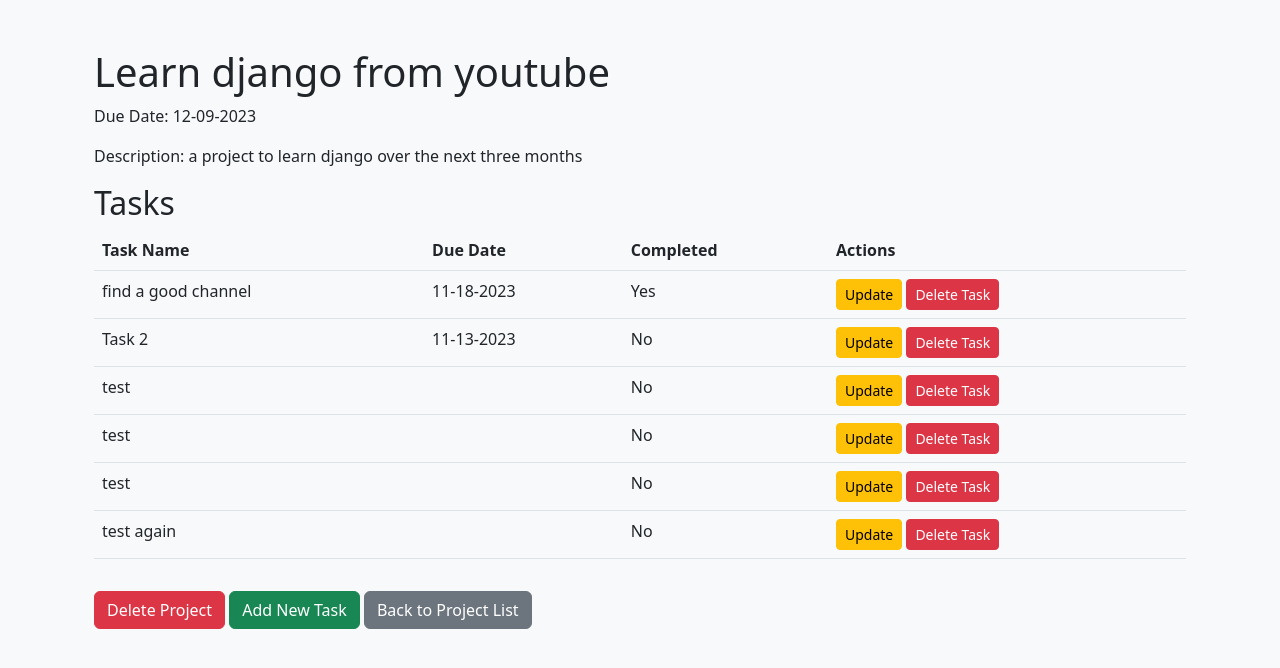
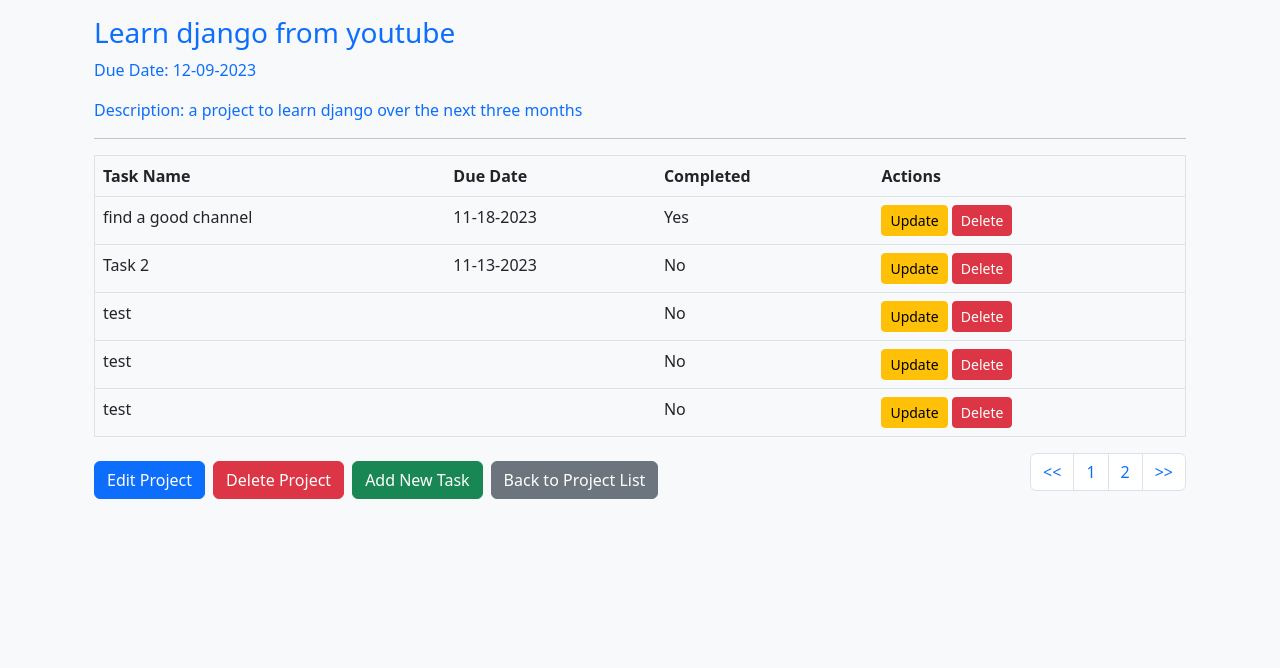
Before and after one commit to geoffreykithuku/django-project-manager-app, a Django app: page /projects/4/ in a window 1280 px wide. Shown: the part 56-724 px from the top of the page. Run offline with Django 4.2, Linux system fonts and the light colour scheme; data comes from the database, SQL or seed files in the repository; both versions use the stored data as it was after the commit.

Commit message:
add pagination

```diff
--- a/task_list/templates/project_detail.html
+++ b/task_list/templates/project_detail.html
@@ -1,13 +1,15 @@
-{% extends 'base.html' %}
-{% load humanize %}
-{% block content %}
-<div class="container mt-5">
-  <h1>{{ project.title }}</h1>
-  <p>Due Date: {{ project.due_date | date:"m-d-Y" }}</p>
-  <p>Description: {{ project.description }}</p>
+{% extends 'base.html' %} {% load humanize %} {% block content %}
+<div class="container mt-3">
+  <h2 class="h3 text-primary font-weight-bold">{{ project.title }}</h2>
+  <p class="font-weight-bold text-primary">
+    Due Date: {{ project.due_date | date:"m-d-Y" }}
+  </p>
+  <p class="font-weight-bold text-primary">
+    Description: {{ project.description }}
+  </p>
+  <hr />
 
-  <h2>Tasks</h2>
-  <table class="table table-responsive">
+  <table class="table table-responsive border">
     <thead>
       <tr>
         <th scope="col">Task Name</th>
@@ -23,7 +25,6 @@
         <td>{{ task.due_date|date:"m-d-Y" }}</td>
         <td>{% if task.completed %}Yes{% else %}No{% endif %}</td>
         <td>
-
           <a
             href="{% url 'task_update' project_id=project.id task_id=task.id %}"
             class="btn btn-warning btn-sm"
@@ -32,7 +33,7 @@
           <a
             href="{% url 'task_delete' project_id=project.id task_id=task.id %}"
             class="btn btn-danger btn-sm"
-            >Delete Task</a
+            >Delete</a
           >
         </td>
       </tr>
@@ -40,15 +41,65 @@
     </tbody>
   </table>
 
+  <div
+    class="d-flex flex-wrap gap-2 justify-content-between align-items-center w-100"
+  >
+    <div class="d-flex gap-2 flex-wrap">
+      <a
+        href="{% url 'project_update' project_id=project.id %}"
+        class="btn btn-primary"
+      >
+        Edit Project
+      </a>
       <!-- Button to delete the project -->
       <button
         type="button"
-    class="btn btn-danger mt-3"
+        class="btn btn-danger"
         data-bs-toggle="modal"
         data-bs-target="#deleteProjectModal"
       >
         Delete Project
       </button>
+
+      <a
+        href="{% url 'task_create' project_id=project.id %}"
+        class="btn btn-success"
+        >Add New Task</a
+      >
+
+      <a href="{% url 'project_list' %}" class="btn btn-secondary"
+        >Back to Project List</a
+      >
+    </div>
+    <nav aria-label="Page navigation example">
+      <ul class="pagination justify-content-end ms-auto">
+        <li class="page-item"><a class="page-link" href="?page=1"><<</a></li>
+        {% if tasks.has_previous %}
+        <li class="page-item">
+          <a class="page-link" href="?page={{tasks.previous_page_number}}"
+            >{{tasks.previous_page_number}}</a
+          >
+        </li>
+        {% endif %}
+
+        <li class="page-item">
+          <a class="page-link" href="?page={{tasks.number}}"
+            >{{ tasks.number}}</a
+          >
+        </li>
+        {% if tasks.has_next %}
+        <li class="page-item">
+          <a class="page-link" href="?page={{tasks.next_page_number}}"
+            >{{tasks.next_page_number}}</a
+          >
+        </li>
+        {% endif %}
+        <li class="page-item">
+          <a class="page-link" href="?page={{tasks.num_pages}}">>></a>
+        </li>
+      </ul>
+    </nav>
+  </div>
 
   <!-- Modal for project deletion confirmation -->
   <div
@@ -58,50 +109,7 @@
     aria-labelledby="deleteProjectModalLabel"
     aria-hidden="true"
   >
-    <div class="modal-dialog">
-      <div class="modal-content">
-        <div class="modal-header">
-          <h5 class="modal-title" id="deleteProjectModalLabel">
-            Confirm Deletion
-          </h5>
-          <button
-            type="button"
-            class="btn-close"
-            data-bs-dismiss="modal"
-            aria-label="Close"
-          ></button>
-        </div>
-        <div class="modal-body">
-          <p>
-            Are you sure you want to delete the project "{{ project.title }}"?
-          </p>
-        </div>
-        <div class="modal-footer">
-          <button
-            type="button"
-            class="btn btn-secondary"
-            data-bs-dismiss="modal"
-          >
-            Cancel
-          </button>
-          <a
-            href="{% url 'project_delete' project_id=project.id %}"
-            class="btn btn-danger"
-            >Delete Project</a
-          >
+    <!-- Modal content remains unchanged -->
   </div>
 </div>
-    </div>
-  </div>
-
-  <a
-    href="{% url 'task_create' project_id=project.id %}"
-    class="btn btn-success mt-3"
-    >Add New Task</a
-  >
-
-  <a href="{% url 'project_list' %}" class="btn btn-secondary mt-3"
-    >Back to Project List</a
-  >
-</div>
 {% endblock %}
--- a/task_list/urls.py
+++ b/task_list/urls.py
@@ -14,4 +14,5 @@ urlpatterns = [
     path('<int:project_id>/tasks/<int:task_id>/', views.task_detail, name='task_detail'),
     path('<int:project_id>/tasks/<int:task_id>/update/', views.task_update, name='task_update'),
     path('<int:project_id>/tasks/<int:task_id>/delete/', views.task_delete, name='task_delete'),
+    path('<int:project_id>/update/', views.project_update, name='project_update'),
 ]
--- a/task_list/views.py
+++ b/task_list/views.py
@@ -1,3 +1,4 @@
+import datetime
 from django.http import HttpResponse
 from django.shortcuts import redirect, render
 
@@ -14,7 +15,22 @@ def home(request):
 def project_list(request):
     projects = Project.objects.all()
 
-    return render(request, 'project_list.html', {'projects': projects})
+    all_projects = []
+
+    for project in projects:
+        data = {}
+
+        data['item'] = project
+        data['all'] = project.tasks.all().count()
+        data['complete'] = project.tasks.filter(completed=True).count()
+        data['incomplete'] = project.tasks.filter(completed=False).count()
+        data['percent'] = round((data['complete'] / data['all']) * 100)
+        data['days_left'] = (project.due_date - datetime.date.today()).days
+
+        all_projects.append(data)
+        print(data['days_left'])
+
+    return render(request, 'project_list.html', {'projects': all_projects})
 
 def project_create(request):
     if request.method == 'POST':
@@ -30,13 +46,32 @@ def project_create(request):
 def project_detail(request, project_id):
     project = get_object_or_404(Project, pk=project_id)
     tasks = project.tasks.all()
-    return render(request, 'project_detail.html', {'project': project, 'tasks': tasks})
+    pagination = Paginator(tasks, 5)
+    page_number = request.GET.get('page')
+    page_obj = pagination.get_page(page_number)
+
+    return render(request, 'project_detail.html', {'project': project, 'tasks': page_obj})
 
 def project_delete(request, project_id):
     project = get_object_or_404(Project, pk=project_id)
     project.delete()
     return redirect('project_list')
 
+def project_update(request, project_id):
+    project = get_object_or_404(Project, pk=project_id)
+
+    if request.method == 'POST':
+        form = ProjectForm(request.POST, instance=project)
+        if form.is_valid():
+
+            project.save()
+            return redirect('project_detail', project_id=project_id)
+        else:
+            messages.error(request, 'Please correct the error below.')
+            print(form.errors)
+
+
+    return render(request, 'project_form.html', {'project': project} )
 
 def task_list(request, project_id):
     project = get_object_or_404(Project, pk=project_id)
```
Also changed, not shown: task_list/templates/project_form.html (+4 -4 lines), task_list/templates/project_list.html (+31 -11 lines), task_list/templates/task_edit.html (+5 -5 lines), task_list/templates/task_form.html (+8 -13 lines), db.sqlite3. Lines whose indentation alone changed are shown as unchanged.
